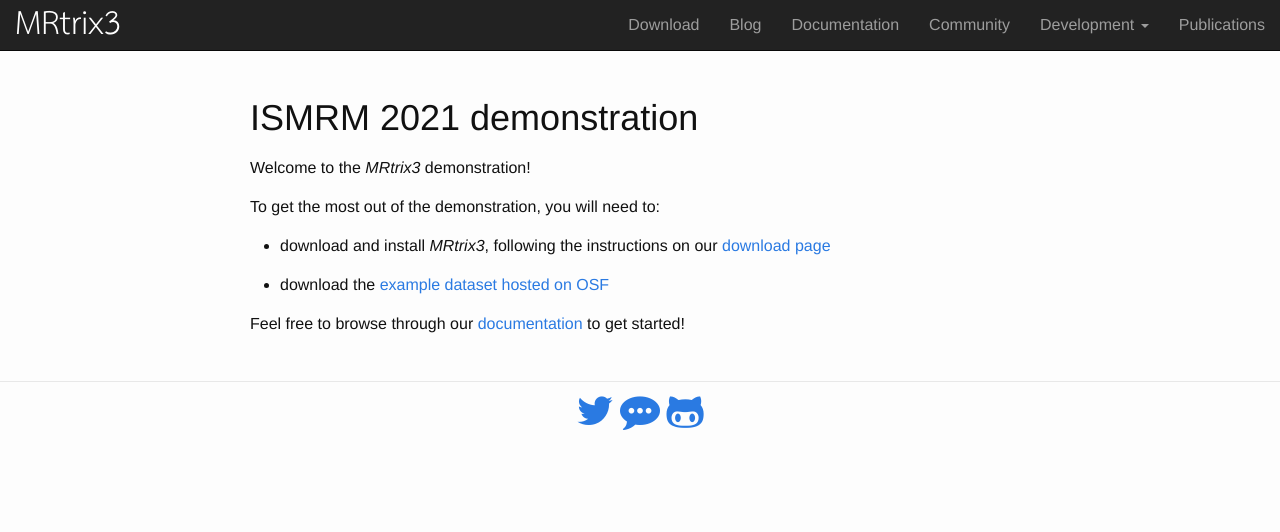
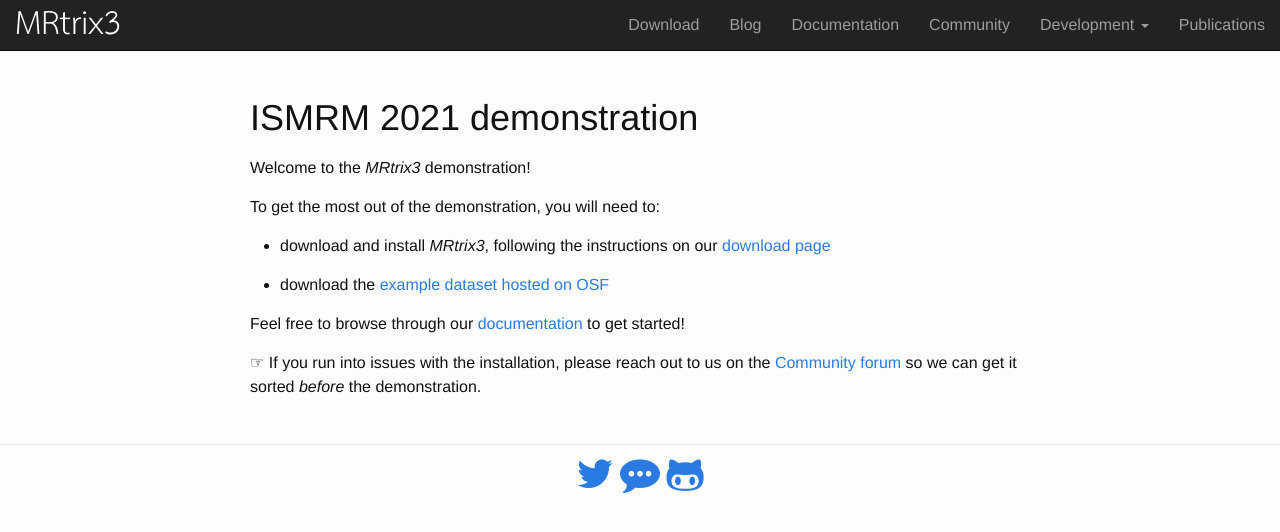
Before and after one commit to MRtrix3/MRtrix3.github.io, a Jekyll site: the page built from ismrm_demo_2021.md, in a window 1280 px wide. Shown: the top 532 px of the page. Built offline with Jekyll 4.4.1, drawn with Linux system fonts in a browser that asks for light colours; nearby versions of some CDN libraries; our own code applies the rules of GitHub Pages for plain Markdown files.

Commit message:
Update ismrm_demo_2021.md

```diff
--- a/ismrm_demo_2021.md
+++ b/ismrm_demo_2021.md
@@ -13,3 +13,5 @@
 - download the [example dataset hosted on OSF](https://osf.io/9ayz6/files/)
 
 Feel free to browse through our [documentation](/documentation) to get started!
+
+☞ If you run into issues with the installation, please reach out to us on the [Community forum](https://community.mrtrix.org/) so we can get it sorted *before* the demonstration.
```
